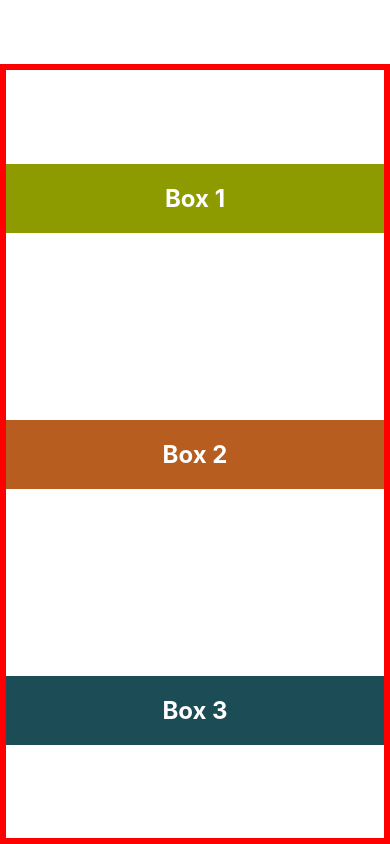
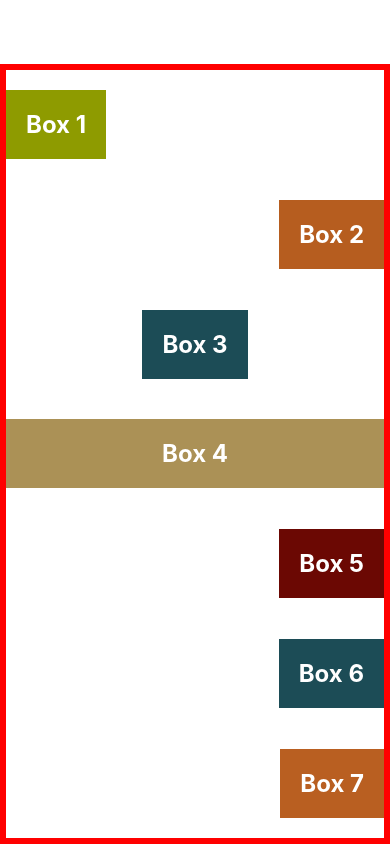
Before and after one commit to SadeEtensh/ReactNativeLayout, a React Native app: screen / in a window 390 px wide. Built offline with nearby package versions, Linux system fonts and the light colour scheme.

Commit message:
alignSelf vs alignItems

```diff
--- a/App.js
+++ b/App.js
@@ -4,13 +4,21 @@
 export default function App() {
   return (
     <View style={styles.container}>
-      <Box style={{ backgroundColor: "#8e9b00" }}>Box 1</Box>
-      <Box style={{ backgroundColor: "#b65d1f" }}>Box 2</Box>
-      <Box style={{ backgroundColor: "#1c4c56" }}>Box 3</Box>
-      {/* <Box style={{ backgroundColor: "#ab9156" }}>Box 4</Box>
+      <Box style={{ backgroundColor: "#8e9b00", alignSelf: "flex-start" }}>
+        Box 1
+      </Box>
+      <Box style={{ backgroundColor: "#b65d1f", alignSelf: "flex-end" }}>
+        Box 2
+      </Box>
+      <Box style={{ backgroundColor: "#1c4c56", alignSelf: "center" }}>
+        Box 3
+      </Box>
+      <Box style={{ backgroundColor: "#ab9156", alignSelf: "stretch" }}>
+        Box 4
+      </Box>
       <Box style={{ backgroundColor: "#6b0803" }}>Box 5</Box>
       <Box style={{ backgroundColor: "#1c4c56" }}>Box 6</Box>
-      <Box style={{ backgroundColor: "#b95f21" }}>Box 7</Box> */}
+      <Box style={{ backgroundColor: "#b95f21" }}>Box 7</Box>
     </View>
   );
 }
@@ -26,5 +34,6 @@
     marginTop: 64,
     borderWidth: 6,
     borderColor: "red",
+    alignItems: "flex-end",
   },
 });
```
Also changed, not shown: Screenshot 2023-10-16 at 4.27.10 in the afternoon.png (added), 1 other file (tests, documents, lock files or other folders).
